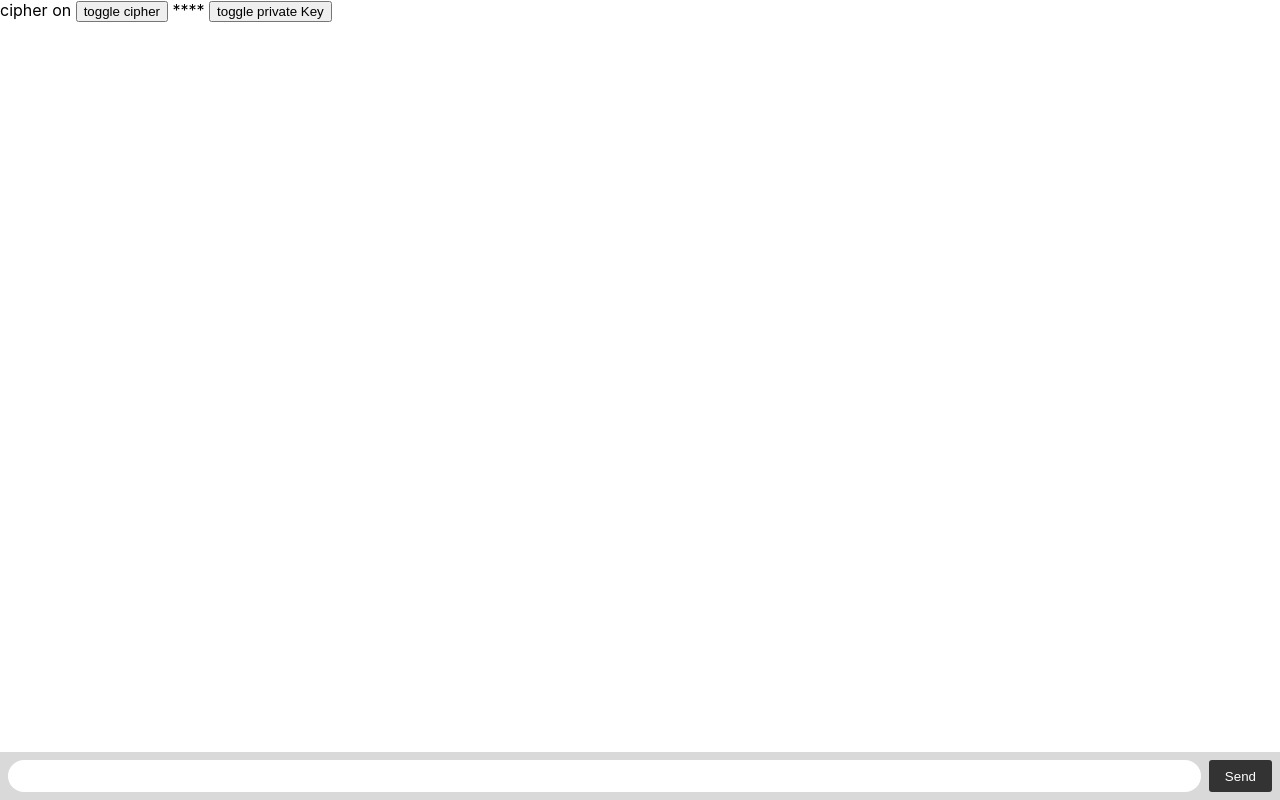
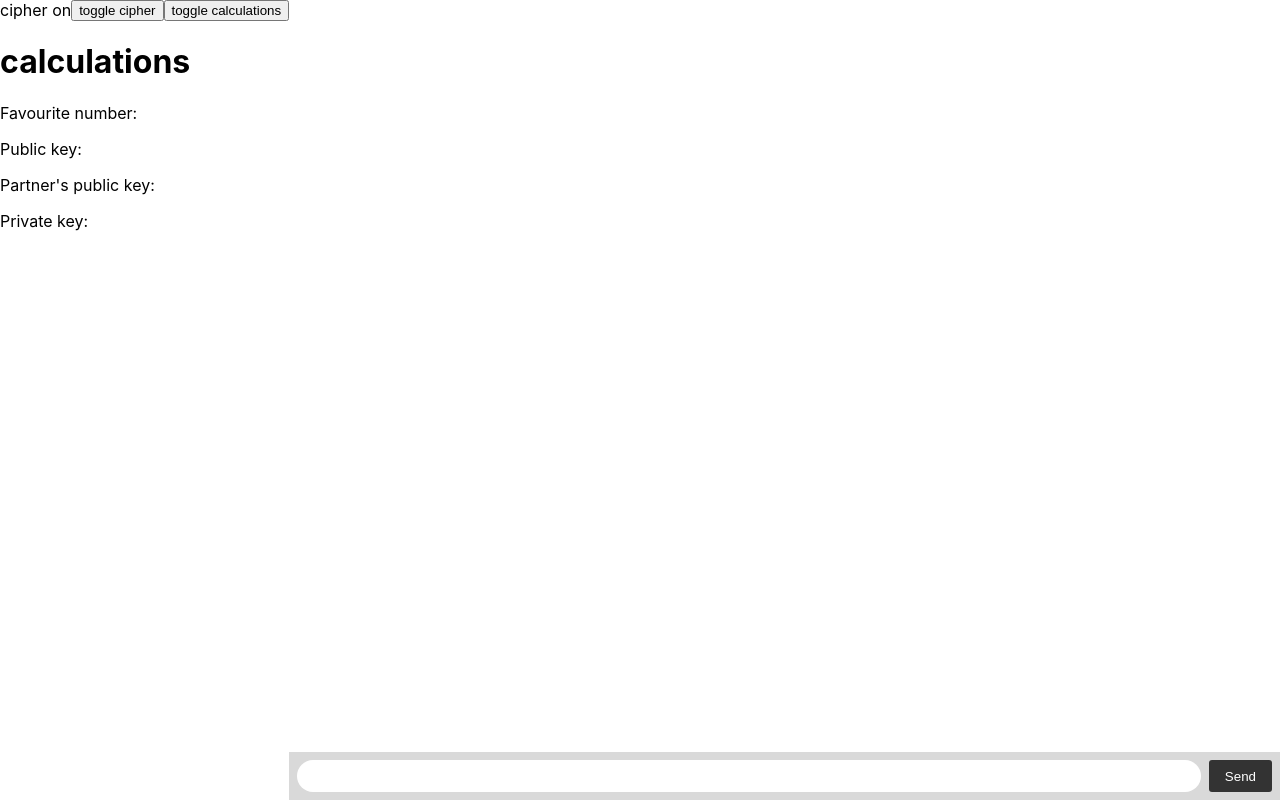
Before and after one commit to Raphael2908/private-chats, a website: page public/chat.html in a window 1280 px wide. Drawn offline with nearby package versions, Linux system fonts and the light colour scheme; no server answers.

Commit message:
feat: calculations side bar

```diff
--- a/public/chat.html
+++ b/public/chat.html
@@ -1,37 +1,51 @@
 <!DOCTYPE html>
-<html>
+<html style="height: 100%;">
   <head>
     <meta name="viewport" content="width=device-width,initial-scale=1.0">
     <title>Socket.IO chat</title>
     <style>
-      body { margin: 0; padding-bottom: 3rem; font-family: -apple-system, BlinkMacSystemFont, "Segoe UI", Roboto, Helvetica, Arial, sans-serif; }
+      body { margin: 0; font-family: -apple-system, BlinkMacSystemFont, "Segoe UI", Roboto, Helvetica, Arial, sans-serif; }
 
-      #form { background: rgba(0, 0, 0, 0.15); padding: 0.25rem; position: fixed; bottom: 0; left: 0; right: 0; display: flex; height: 3rem; box-sizing: border-box; backdrop-filter: blur(10px); }
+      #form { background: rgba(0, 0, 0, 0.15); padding: 0.25rem; position: absolute; bottom: 0; left: 0; right: 0; display: flex; height: 3rem; box-sizing: border-box; backdrop-filter: blur(10px); }
       #input { border: none; padding: 0 1rem; flex-grow: 1; border-radius: 2rem; margin: 0.25rem; }
       #input:focus { outline: none; }
       #form > button { background: #333; border: none; padding: 0 1rem; margin: 0.25rem; border-radius: 3px; outline: none; color: #fff; }
 
       /* Common styles for messages and decryptedMessages */
-      .message-list { list-style-type: none; margin: 0; padding: 0; }
+      .message-list { list-style-type: none; margin: 0; padding: 0; overflow-y: scroll;}
       .message-list > li { padding: 0.5rem 1rem; }
       .message-list > li:nth-child(odd) { background: #efefef; }
     </style>
     <script src="/scripts/dh-key-exchange.js"></script>
     <script src="/scripts/cesar-cipher.js"></script>
   </head>
-  <body>
-    <div style="display: fle;" id="navbar">
+  <body style="height: 100%;">
+    <div style="display: flex; height: 100%;">
+      <!-- side bar -->
+      <div style="flex-shrink: 1;">
+            <!-- Buttons -->
+        <div style="display: flex;" id="navbar">
           <label id="cipherStateLabel" >cipher on</label>
           <button onclick="toggleCipher()">toggle cipher</button>
-      <label id="privateKeyLabel">****</label>
-      <button onclick="togglePivateKey()">toggle private Key</button>
+          <button onclick="toggleCalculations()">toggle calculations</button>
         </div>
-    <ul id="notification"></ul>
+        <div id="calculations">
+          <h1>calculations</h1>
+          <p id="favourite-number">Favourite number: </p>
+          <p id="public-key">Public key: </p>
+          <p id="partner-public-key">Partner's public key: </p>
+          <p id="private-key">Private key: </p>
+        </div>
+      </div>
+      <!-- chat -->
+      <div style="flex-grow: 2; position: relative; height: 100%; display: flex; flex-direction: column;">
         <ul id="messages" class="message-list"></ul>
         <ul id="decrpytedMessages" class="message-list" style="display: none;"></ul>
         <form id="form" action="">
           <input id="input" autocomplete="off" /><button>Send</button>
         </form>
+      </div>
+    </div>
 
     <script src="/socket.io/socket.io.js"></script>
 
@@ -40,15 +54,21 @@
       const socket = io();
       const form = document.getElementById('form');
       const input = document.getElementById('input');
+      const calculations = document.getElementById('calculations')
       const messages = document.getElementById('messages');
+      const favouritenNumber = document.getElementById('favourite-number')
+      const publicKey = document.getElementById('public-key')
+      const partnerPublicKey = document.getElementById('partner-public-key')
+      const privateKey = document.getElementById('private-key')
       const decrpytedMessages = document.getElementById('decrpytedMessages');
       const cipherStateLabel = document.getElementById('cipherStateLabel')
-      const privateKeyLabel = document.getElementById('privateKeyLabel')
       const key = new KeyExchange()
       const urlParams = new URLSearchParams(window.location.search);
       const roomkey = urlParams.get('roomkey');
+      const [p, g] = key.splitRoomKey(roomkey);
       let cipher = true
-      let showPrivateKey = false
+      let showCalculations = false
+
 
       // HTML Functions
       function toggleCipher() {
@@ -64,9 +84,16 @@
         }
       }
 
-      function togglePivateKey() {
-        showPrivateKey = !showPrivateKey
-        privateKeyLabel.innerHTML = showPrivateKey ? key.privateKey : "****"
+      function InitialiseCalculations() {
+        favouritenNumber.innerText = `Favourite number: ${key.favouriteNum}`
+        publicKey.innerText = `Public Key: ${Number(p)}^${key.favouriteNum} % ${g} = ${key.pubKey}`
+        partnerPublicKey.innerText = `Partner's Public Key: ${key.partnerPubKey}`
+        privateKey.innerText = `Private Key: ${key.privateKey}^${key.favouriteNum} = ${g}`
+      }
+
+      function toggleCalculations() {
+        showCalculations = !showCalculations
+        calculations.style.display = showCalculations ? "none" : "inline"
       }
 
       // Event Listener
@@ -94,10 +121,9 @@
             // Wait for a client to join
             const item = document.createElement('li');
             item.textContent = "waiting for someone to join"
-            notification.appendChild(item)
+            messages.appendChild(item)
 
             // prepare for key exchange
-            const [p, g] = key.splitRoomKey(roomkey);
             key.setPublicKey(p, g)
           }
 
@@ -105,10 +131,9 @@
             // Start key exchange process
             const item = document.createElement('li');
             item.textContent = "starting key exchange"
-            notification.appendChild(item)
+            messages.appendChild(item)
 
             // Prepared pub key
-            const [p, g] = key.splitRoomKey(roomkey);
             key.setPublicKey(p, g)
 
             // Swap keys
@@ -123,7 +148,7 @@
       socket.on('user joined', (bool) => {
         const item = document.createElement('li');
         item.textContent = "user joined"
-        notification.appendChild(item)
+        messages.appendChild(item)
       })
 
       socket.on('chat message', (msg) => {
@@ -149,14 +174,15 @@
           response: true,
           partnerId: keyDetails.partnerId
         }))
+        InitialiseCalculations()
         console.log(key)
       })
 
       socket.on('key swap response', (keyDetails) => {
         key.setPartnerPubKey(keyDetails.pubKey)
         console.log("key swap res:" + JSON.stringify(key))
-        const [p, g] = key.splitRoomKey(roomkey);
         key.generatePrivateKey(g)
+        InitialiseCalculations()
         console.log(key)
       })
     </script>
```
Lines whose indentation alone changed are shown as unchanged.
